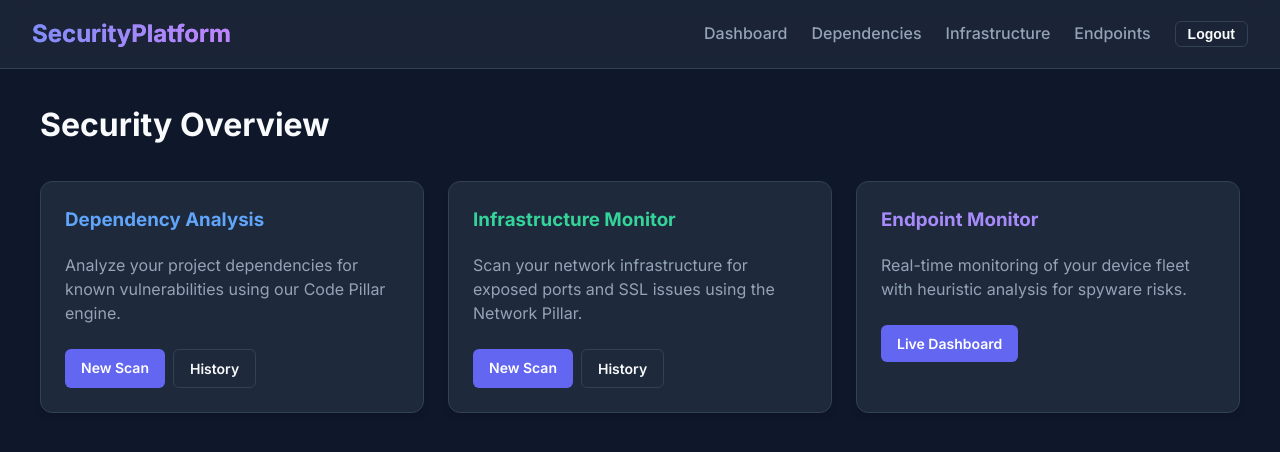
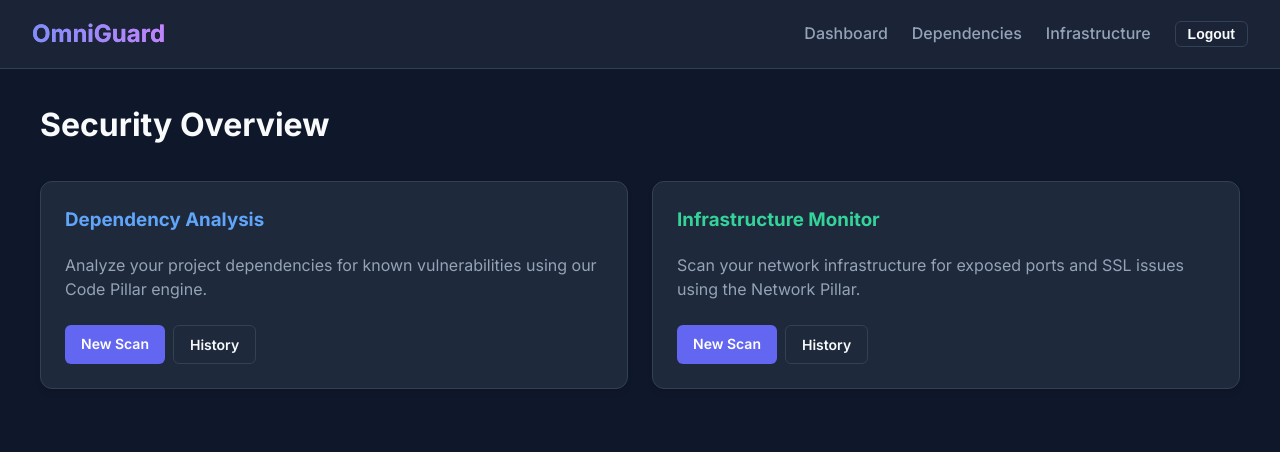
Before and after one commit to KyleOkunda/omni-guard, a Django app: page / in a window 1280 px wide. Shown: the top 452 px of the page. Run offline with Django 5.2, Linux system fonts and the light colour scheme; a user stored in the database is signed in; parts of the project's set-up code (start-up, migrations or seed data) failed here and were passed over.

Commit message:
Changed platform name from security platform to omni guard, also removed endpoints module

```diff
--- a/templates/base.html
+++ b/templates/base.html
@@ -27,7 +27,7 @@
               -webkit-background-clip: text;
               -webkit-text-fill-color: transparent;
             "
-            >SecurityPlatform</span
+            >OmniGuard</span
           >
         </a>
       </div>
@@ -40,7 +40,7 @@
         <a href="{% url 'network_report_list' %}" class="nav-link"
           >Infrastructure</a
         >
-        <a href="{% url 'endpoint_dashboard' %}" class="nav-link">Endpoints</a>
+
         <form action="{% url 'logout' %}" method="post" style="display: inline">
           {% csrf_token %}
           <button
--- a/templates/dashboard.html
+++ b/templates/dashboard.html
@@ -1,41 +1,36 @@
-{% extends 'base.html' %}
-
-{% block content %}
+{% extends 'base.html' %} {% block content %}
 <div class="fade-in">
-    <h1 style="margin-bottom: 2rem;">Security Overview</h1>
+  <h1 style="margin-bottom: 2rem">Security Overview</h1>
   <div class="grid-3">
     <!-- Module A -->
     <div class="card">
-            <h3 style="color: #60a5fa;">Dependency Analysis</h3>
-            <p style="color: var(--text-muted); margin-bottom: 1.5rem;">
-                Analyze your project dependencies for known vulnerabilities using our Code Pillar engine.
+      <h3 style="color: #60a5fa">Dependency Analysis</h3>
+      <p style="color: var(--text-muted); margin-bottom: 1.5rem">
+        Analyze your project dependencies for known vulnerabilities using our
+        Code Pillar engine.
       </p>
-            <div style="display: flex; gap: 0.5rem;">
-                <a href="{% url 'upload_dependency' %}" class="btn btn-primary">New Scan</a>
-                <a href="{% url 'dependency_report_list' %}" class="btn btn-outline">History</a>
+      <div style="display: flex; gap: 0.5rem">
+        <a href="{% url 'upload_dependency' %}" class="btn btn-primary"
+          >New Scan</a
+        >
+        <a href="{% url 'dependency_report_list' %}" class="btn btn-outline"
+          >History</a
+        >
       </div>
     </div>
 
     <!-- Module B -->
     <div class="card">
-            <h3 style="color: #34d399;">Infrastructure Monitor</h3>
-            <p style="color: var(--text-muted); margin-bottom: 1.5rem;">
-                Scan your network infrastructure for exposed ports and SSL issues using the Network Pillar.
+      <h3 style="color: #34d399">Infrastructure Monitor</h3>
+      <p style="color: var(--text-muted); margin-bottom: 1.5rem">
+        Scan your network infrastructure for exposed ports and SSL issues using
+        the Network Pillar.
       </p>
-            <div style="display: flex; gap: 0.5rem;">
+      <div style="display: flex; gap: 0.5rem">
         <a href="{% url 'scan_network' %}" class="btn btn-primary">New Scan</a>
-                <a href="{% url 'network_report_list' %}" class="btn btn-outline">History</a>
-            </div>
-        </div>
-
-        <!-- Module C -->
-        <div class="card">
-            <h3 style="color: #a78bfa;">Endpoint Monitor</h3>
-            <p style="color: var(--text-muted); margin-bottom: 1.5rem;">
-                Real-time monitoring of your device fleet with heuristic analysis for spyware risks.
-            </p>
-            <div style="display: flex; gap: 0.5rem;">
-                <a href="{% url 'endpoint_dashboard' %}" class="btn btn-primary">Live Dashboard</a>
+        <a href="{% url 'network_report_list' %}" class="btn btn-outline"
+          >History</a
+        >
       </div>
     </div>
   </div>
```
Also changed, not shown: db.sqlite3. Lines whose indentation alone changed are shown as unchanged.
